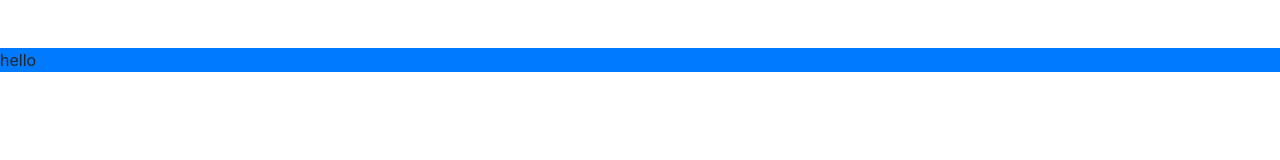
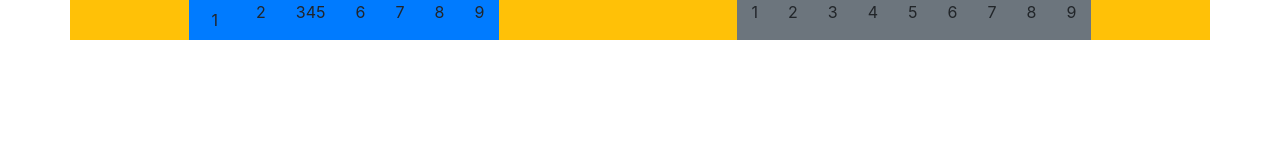
Before and after one commit to Adam2kur/Adam2kur, a website: page example.html in a window 1280 px wide. Drawn offline with nearby package versions, Linux system fonts and the light colour scheme.

Commit message:
Update example.html

```diff
--- a/example.html
+++ b/example.html
@@ -3,14 +3,44 @@
 <head>
     <meta charset="UTF-8">
     <meta name="viewport" content="width=device-width, initial-scale=1.0">
+    <meta name="discription" content="">
+
     <link rel="stylesheet " href="https://cdn.jsdelivr.net/npm/bootstrap@4.0.0/dist/css/bootstrap.min.css" integrity="sha384-Gn5384xqQ1aoWXA+058RXPxPg6fy4IWvTNh0E263XmFcJlSAwiGgFAW/dAiS6JXm" crossorigin="anonymous">
     <link rel="stylesheet" href="style.css">
     <title>Frontend BootCamp</title>
+
 </head>
 <body>
-  <!--Navbar-->
 
-   <div class="container-lg my-5 bg-primary">hello</div>
+
+    <div class="container">
+    <div class="row d-sm-flex  justify-content-around  g-4 bg-warning">
+
+        <div class="row  bg-primary">
+            <div class="col m-2">1</div>
+            <div class="col">2</div>
+            <div class="col">3</div>
+            <div class="row">4</div>
+            <div class="col">5</div>
+            <div class="col">6</div>
+            <div class="col">7</div>
+            <div class="col">8</div>
+            <div class="col">9</div>
+        </div>
+        <div class="row bg-secondary">
+
+            <div class="col-sm">1</div>
+            <div class="col-sm">2</div>
+            <div class="col-sm">3</div>
+            <div class="col-sm">4</div>
+            <div class="col-sm">5</div>
+            <div class="col-sm">6</div>
+            <div class="col-sm">7</div>
+            <div class="col-sm">8</div>
+            <div class="col-sm">9</div>
+        </div>
+    </div>
+    </div>
 
 
 
```
